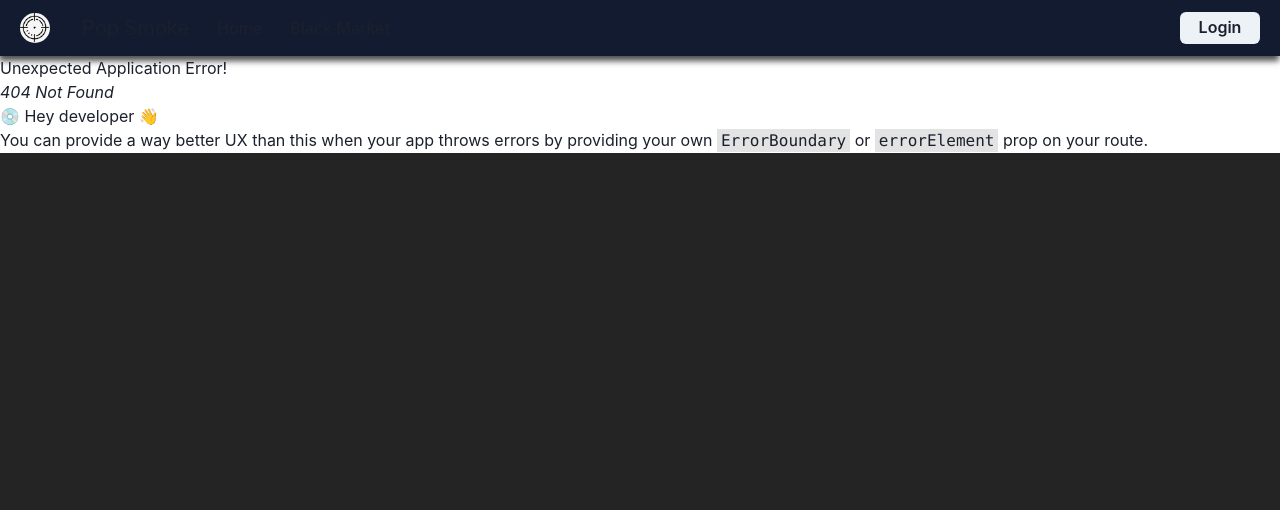
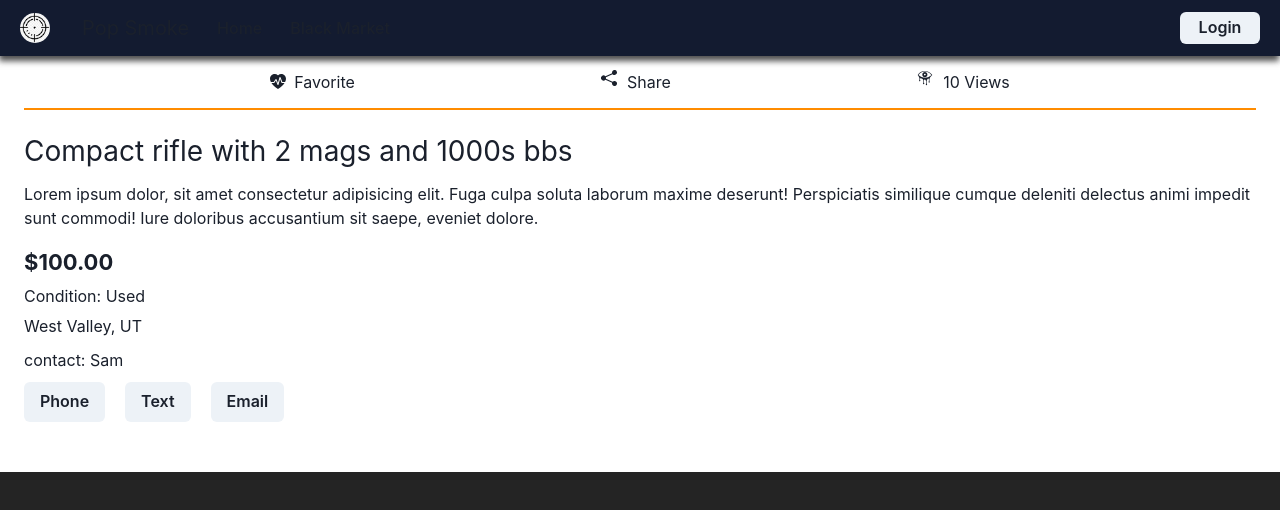
Before and after one commit to skallywag/popsmoke-AS, a React (Vite) app: page /product-details in a window 1280 px wide. Before the commit this address had no page. Shown: the top 510 px of the page. Built offline with nearby package versions, Linux system fonts and the light colour scheme.

Commit message:
Installed react carousel dependency. Added produt details page route to router. Created product etails page with markup WIP

```diff
--- a/package.json
+++ b/package.json
@@ -29,6 +29,7 @@
     "react-icons": "^4.9.0",
     "react-loader-spinner": "^5.3.4",
     "react-redux": "^8.0.5",
+    "react-responsive-carousel": "^3.2.23",
     "react-router-dom": "^6.12.1",
     "react-toastify": "^9.1.3",
     "sass": "^1.63.4",
--- /dev/null
+++ b/src/pages/productDetailsPage/ProductDetailsPage.scss
@@ -0,0 +1,12 @@
+.productDetailsPage {
+  .pageWrapper {
+    padding: 0 24px 30px;
+  }
+  .productActions {
+    display: flex;
+    justify-content: space-evenly;
+    padding: 14px 0;
+    margin-bottom: 20px;
+    border-bottom: 2px solid darkorange;
+  }
+}
--- /dev/null
+++ b/src/pages/productDetailsPage/ProductDetailsPage.tsx
@@ -0,0 +1,60 @@
+import { BsHeartPulseFill } from "react-icons/bs";
+import { BsFillShareFill } from "react-icons/bs";
+import { GiBleedingEye } from "react-icons/gi";
+import themes from "../../themes/themes.module.scss";
+import { Box, Button, Text } from "@chakra-ui/react";
+import "./ProductDetailsPage.scss";
+
+const ProductDetailsPage: React.FC = () => {
+  return (
+    <Box className="productDetailsPage">
+      <Box className="pageWrapper">
+        <Box className="productActions">
+          <Box display={"flex"} gap={"8px"} alignItems={"center"}>
+            <BsHeartPulseFill color={themes.primaryOrange} />
+            <Text>Favorite</Text>
+          </Box>
+          <Box display={"flex"} gap={"10px"}>
+            <BsFillShareFill color={themes.primaryOrange} />
+            <Text>Share</Text>
+          </Box>
+          <Box display={"flex"} gap={"10px"}>
+            <GiBleedingEye color={themes.primaryOrange} />
+            <Text> 10 Views</Text>
+          </Box>
+        </Box>
+
+        <Box className="productInfo">
+          <Text mb={"10px"} fontSize={"28px"}>
+            Compact rifle with 2 mags and 1000s bbs
+          </Text>
+          <Text mb={"16px"}>
+            Lorem ipsum dolor, sit amet consectetur adipisicing elit. Fuga culpa
+            soluta laborum maxime deserunt! Perspiciatis similique cumque
+            deleniti delectus animi impedit sunt commodi! Iure doloribus
+            accusantium sit saepe, eveniet dolore.
+          </Text>
+          <Text mb={"5px"} fontSize={"22px"} fontWeight={"bold"}>
+            $100.00
+          </Text>
+          <Text mb={"6px"}>Condition: Used</Text>
+          <Text mb={"10px"}>West Valley, UT</Text>
+        </Box>
+        <Text mb={"10px"}>contact: Sam</Text>
+        <Box display={"flex"} gap={"20px"} mb={"20px"}>
+          <Button color={themes.primaryGray} type="button">
+            Phone
+          </Button>
+          <Button color={themes.primaryGray} type="button">
+            Text
+          </Button>
+          <Button color={themes.primaryGray} type="button">
+            Email
+          </Button>
+        </Box>
+      </Box>
+    </Box>
+  );
+};
+
+export default ProductDetailsPage;
--- a/src/router.tsx
+++ b/src/router.tsx
@@ -4,6 +4,7 @@ import HomePage from "./pages/homePage/HomePage";
 import SignupPage from "./pages/signupPage/SignupPage";
 import ForSalePage from "./pages/forSalePage/ForSalePage";
 import CreateListingPage from "./pages/createListingPage/CreateListingPage";
+import ProductDetailsPage from "./pages/productDetailsPage/ProductDetailsPage";
 
 export const router = createBrowserRouter([
   {
@@ -26,4 +27,8 @@ export const router = createBrowserRouter([
     path: "/create-listing",
     element: <CreateListingPage />,
   },
+  {
+    path: "/product-details",
+    element: <ProductDetailsPage />,
+  },
 ]);
```
Also changed, not shown: 1 other file (tests, documents, lock files or other folders).
